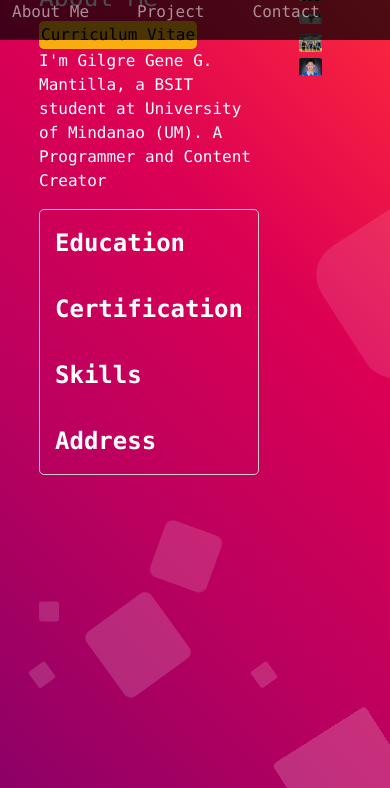
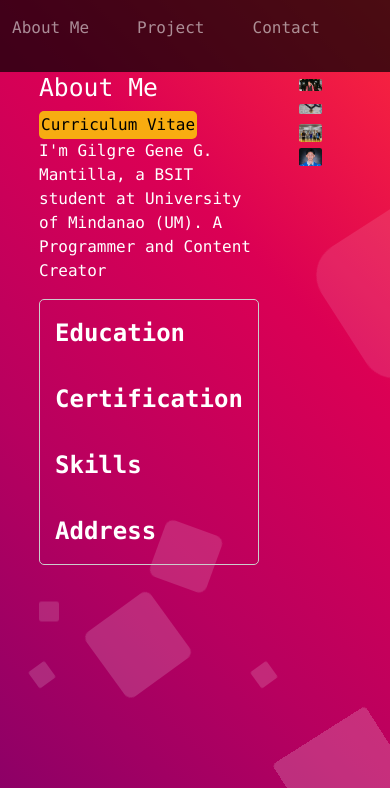
Before and after one commit to GG-G-M/Website_Portfolio, a plain HTML site: page index.html in a window 390 px wide. Shown: the part 56-844 px from the top of the page. Drawn offline with nearby package versions, Linux system fonts and the light colour scheme; grey boxes are pictures that could not be loaded.

Commit message:
Update website with the latest version

```diff
--- a/style.css
+++ b/style.css
@@ -62,6 +62,27 @@ nav > a {
     color: white;
     text-decoration: none;
 }
+
+/* MOBILE */
+@media (max-width: 770px) {
+    nav ul {
+        flex-direction: column; /* Stacks the nav items vertically */
+        align-items: flex-start; /* Aligns links to the left */
+        gap: 0.5em;
+        padding: 1em; /* Adds spacing around the links */
+    }
+
+    nav ul a {
+        font-size: 18px; /* Slightly smaller text for links */
+        padding: 10px 15px; /* Add padding for touch-friendly links */
+    }
+
+    body {
+        padding-top: 90px; /* Increase padding to avoid collision with nav */
+    }
+}
+
+
 
 
 /* -----Body Part Part------- */
```
